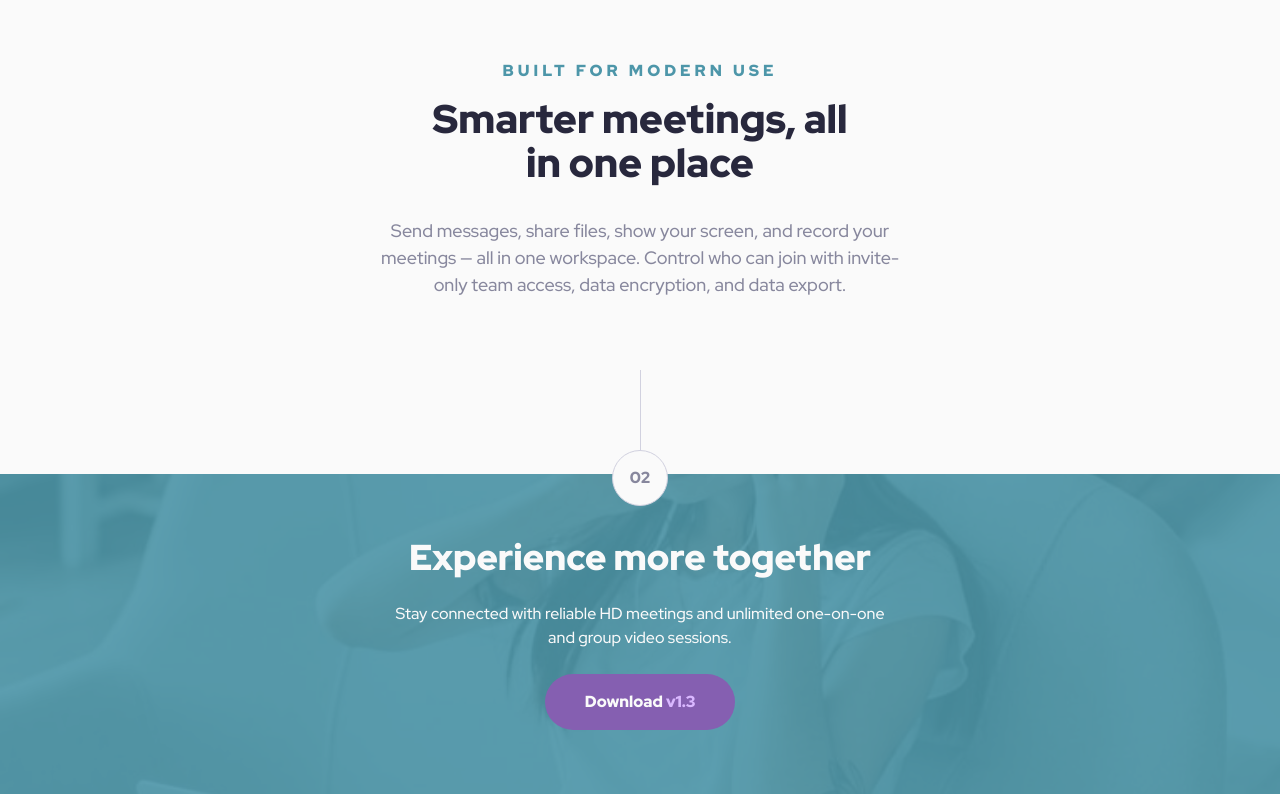
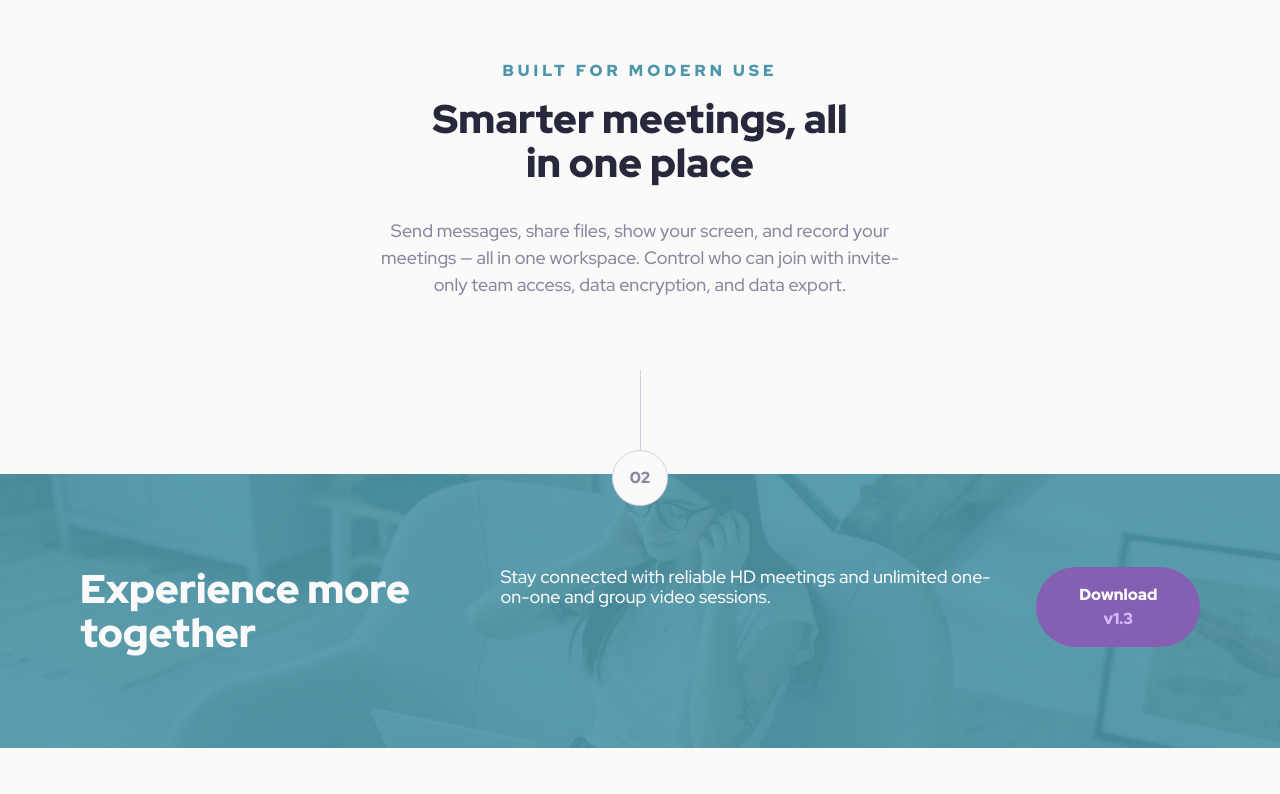
Before and after one commit to petrihcour/meet-landing-page, a plain HTML site: page index.html in a window 1280 px wide. Shown: the part 993-1787 px from the top of the page. After the commit the page ends 1741 px from the top, so only its background shows below. Drawn offline with nearby package versions, Linux system fonts and the light colour scheme.

Commit message:
adjusting footer layout for desktop

```diff
--- a/index.html
+++ b/index.html
@@ -122,7 +122,8 @@ Text Preset 4: text-lg
     </div>
 
 
-    <div class="flex flex-col justify-center items-center self-center px-8 lg:px-20 pt-8 md:pt-14 max-w-[1120px] lg:max-w-screen-xl pb-16 lg:pb-[72px]">
+    <div
+      class="flex flex-col justify-center items-center self-center px-8 lg:px-20 pt-8 md:pt-14 max-w-[1120px] lg:max-w-screen-xl pb-16 lg:pb-[72px]">
 
       <div class="flex flex-col divide-y divide-slate-300 h-20 w-px bg-slate-300"> </div>
 
@@ -138,14 +139,18 @@ Text Preset 4: text-lg
       </div>
 
       <div class="flex flex-col items-center text-center max-w-[504px] lg:max-w-[544px]">
-        <p class="text-xs md:text-sm lg:text-base font-black uppercase leading-[1.1rem] tracking-[4px] text-cyan-600 pb-4">Built for
+        <p
+          class="text-xs md:text-sm lg:text-base font-black uppercase leading-[1.1rem] tracking-[4px] text-cyan-600 pb-4">
+          Built for
           modern use
         </p>
 
-        <h2 class="text-4xl text-[32px] md:text-[36px] lg:text-4xl text-slate-900 pb-8 md:max-w-md">Smarter meetings, all in one
+        <h2 class="text-4xl text-[32px] md:text-[36px] lg:text-4xl text-slate-900 pb-8 md:max-w-md">Smarter meetings,
+          all in one
           place</h2>
 
-        <p class="text-base lg:text-lg font-medium text-slate-600 leading-[1.5em] md:leading-[24px] lg:leading-[27px]">Send messages, share files, show
+        <p class="text-base lg:text-lg font-medium text-slate-600 leading-[1.5em] md:leading-[24px] lg:leading-[27px]">
+          Send messages, share files, show
           your screen, and record your meetings — all in one
           workspace. Control who can join with invite-only team access, data encryption, and data export.</p>
       </div>
@@ -171,21 +176,31 @@ Text Preset 4: text-lg
       </div>
 
       <!-- tablet -->
-      <div class="relative w-full hidden md:block ">
+      <div class="relative w-full hidden md:block lg:hidden ">
         <img src="assets/tablet/image-footer.jpg" alt="woman with headphones"
           class="object-cover w-full max-h-[320px]" />
         <div class="absolute inset-0 bg-cyan-600 opacity-90"></div>
       </div>
 
+      <!-- desktop -->
+      <div class="relative w-full hidden lg:block ">
+        <img src="assets/desktop/image-footer.jpg" alt="woman with headphones"
+          class="object-cover w-full max-h-[312px]" />
+        <div class="absolute inset-0 bg-cyan-600 opacity-90"></div>
+      </div>
+
       <div
-        class="absolute inset-0 flex flex-col items-center justify-center text-center mx-auto z-20 space-y-6 max-w-[504px] md:max-w-screen-sm px-8 py-16">
-        <h2 class="text-white text-4xl text-[32px] md:text-[36px]">
-          Experience more together </h2>
-        <p class="text-white text-base leading-[1.5rem] font-medium md:max-w-[504px]">
-          Stay connected with reliable HD meetings and unlimited one-on-one and group video sessions.
-        </p>
-        <button class="rounded-full bg-purple-600 text-white text-base font-black px-10 py-4 leading-[1.5rem]">Download
-          <span class="text-purple-300">v1.3</span></button>
+        class="absolute inset-0 flex flex-col lg:flex-row lg:justify-between items-center justify-center text-center lg:text-start mx-auto z-20 space-y-6 lg:space-y-0 lg:gap-x-8 max-w-[504px] md:max-w-screen-sm lg:max-w-full px-8 py-16 lg:py-28 lg:px-20">
+        <div class="lg:flex lg:flex-row lg:max-w-[1120px] lg:gap-x-8 justify-between items-start mx-auto">
+          <h2 class="text-white text-4xl text-[32px] md:text-[36px] lg:text-4xl">
+            Experience more together </h2>
+          <p class="text-white text-base lg:text-lg leading-[1.5rem] font-medium md:max-w-[504px]">
+            Stay connected with reliable HD meetings and unlimited one-on-one and group video sessions.
+          </p>
+          <button
+            class="rounded-full bg-purple-600 text-white text-base font-black px-10 py-4 leading-[1.5rem]">Download
+            <span class="text-purple-300">v1.3</span></button>
+        </div>
       </div>
     </div>
   </footer>
```
